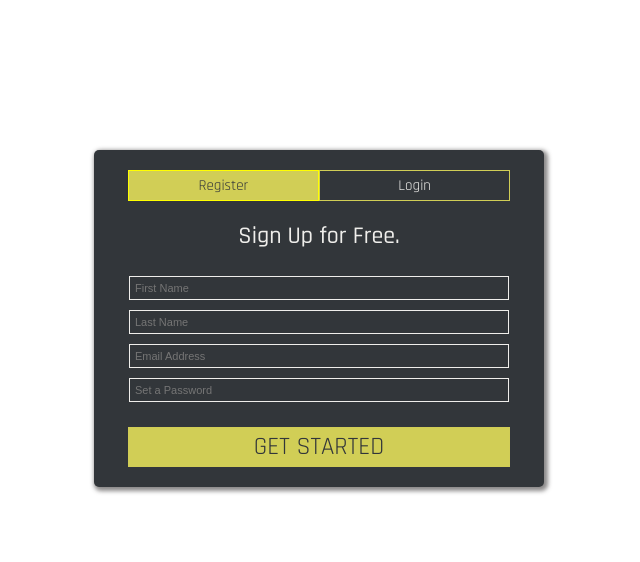
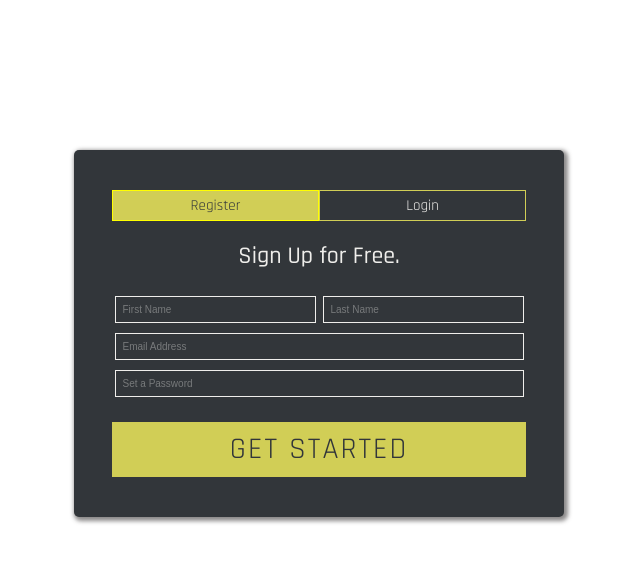
Before and after one commit to KellyDanger/loginkdanger, a React (Create React App) app: page / in a window 1280 px wide. Shown: the top 562 px of the page, without its empty margins (321-961 px from the left). Built offline with nearby package versions, Linux system fonts and the light colour scheme.

Commit message:
formatting and styling nearly there

```diff
--- a/src/Login/Login.css
+++ b/src/Login/Login.css
@@ -10,24 +10,27 @@ body {
   margin-top: 150px;
   border-radius: 5px;
   box-shadow: 2px 2px 4px 2px #747272D5;
+  padding: 20px;
 }
 .btn-secondary {
   border: 1px solid #d1ce56;
   font-family: 'Rajdhani', sans-serif;
+  font-weight: 400 !important;
   font-size: 15px !important;
-  width: 42.5%;
+  width: 46%;
   padding: 5px;
   font-size: 11px;
 }
 .btn-primary {
   border: 1px solid #d1cd56;
   font-family: 'Rajdhani', sans-serif;
-  font-size: 25px !important;
+  font-size: 30px !important;
   font-weight: 400 !important;
+  letter-spacing: 2px;
   color: #32363a;
   margin: 20px 0px 20px 0px;
-  width: 85% !important;
-  height: 40px;
+  width: 92% !important;
+  height: 55px;
   background-color: #d1ce56;
 }
 .active {
@@ -39,7 +42,7 @@ body {
 .inactive {
   color: #efeeeb;
   background-color: transparent;
-  margin-top: 20px;
+  /* margin-top: 20px; */
 }
 
 h2 {
@@ -48,16 +51,20 @@ h2 {
 input {
   background-color: transparent;
   margin: 5px 0px 5px 0px;
-  padding: 5px;
+  padding: 7px;
   border: 1px solid #efeeeb;
-  font-size: 11px;
-  width: 368px;
+  font-size: 10px;
+  width: 393px;
+  color: #efeeeb;
+}
+input::placeholder {
+  color: #efeeeb5E;
 }
 
 #firstName {
-  margin-right: 10px;
+  margin-right: 7px;
 }
 #firstName, #lastName {
-  width: 40%;
+  width: 185px !important;
   border: 1px solid #efeeeb !important;
 }
--- a/src/Login/Login.js
+++ b/src/Login/Login.js
@@ -27,7 +27,7 @@ class Login extends Component {
         <Container className="loginRegForm">
           {/* this is the login/register button row */}
             <Row>
-              <Col sm>
+              <Col>
                 <Button
                   className="active"
                   id="registerBtn"
@@ -51,22 +51,20 @@ class Login extends Component {
             {/* end headline row */}
             {/* name input row */}
             <Row>
-              <Col sm>
                 <input
                   className="regFormInput"
+                  id="firstName"
                   type="text"
                   placeholder="First Name"
                 >
                 </input>
-              </Col>
-              <Col sm>
                 <input
                   className="regFormInput"
+                  id="lastName"
                   type="text"
                   placeholder="Last Name"
                 >
                 </input>
-              </Col>
             </Row>
             {/* end name input row */}
             {/* email input row */}
```
